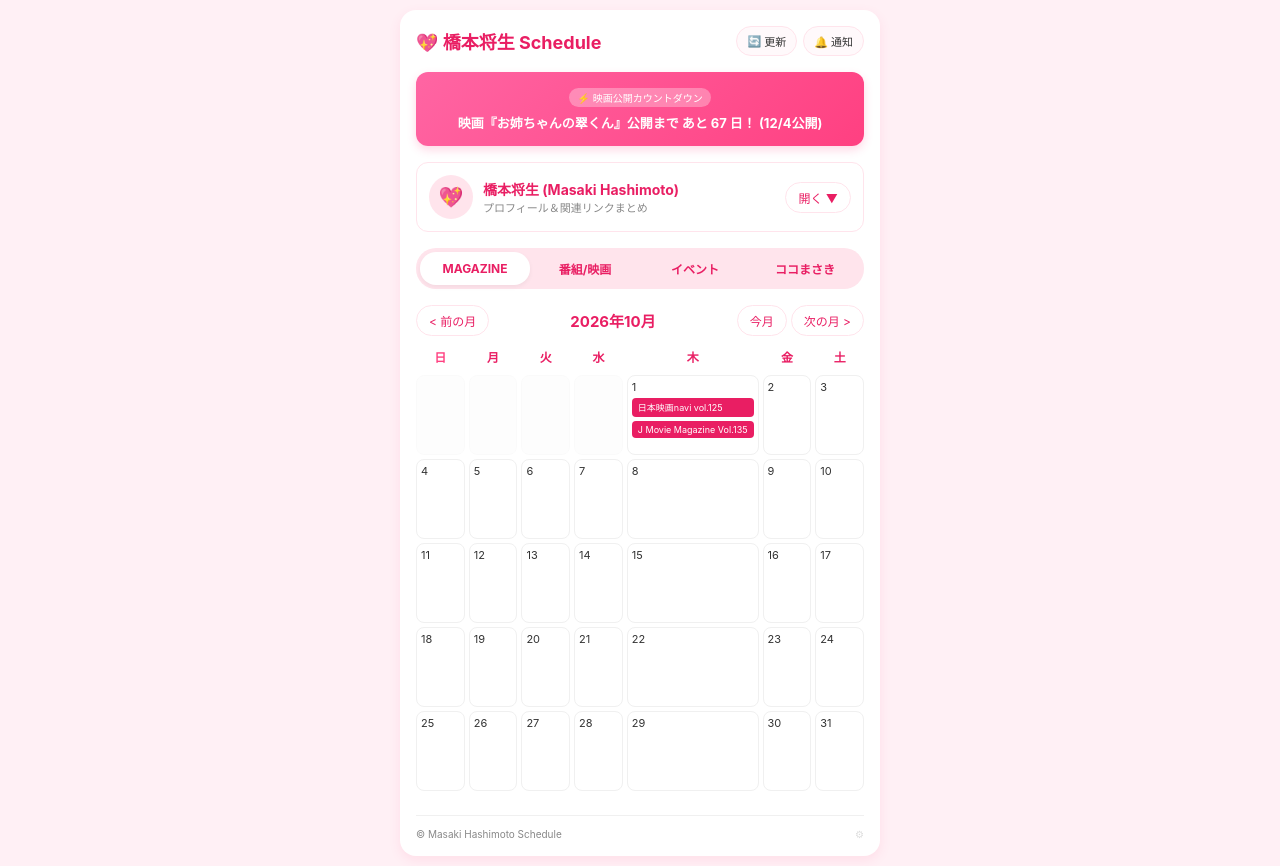
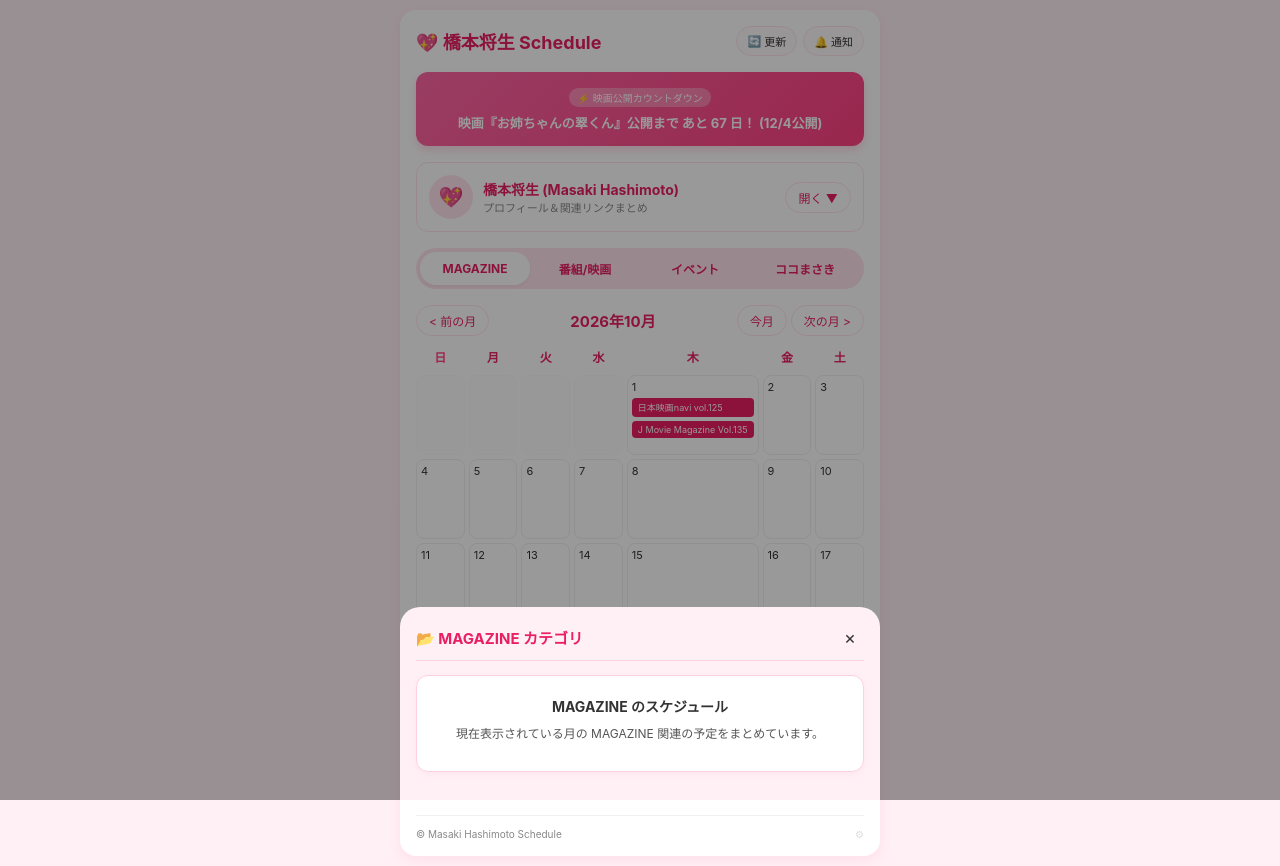
Before and after one commit to mmhl0l7/masaki.schedule, a plain HTML site: page index.html in a window 1280 px wide. Both pictures are taken after a click on the button "MAGAZINE". Drawn offline with Linux system fonts and the light colour scheme.

Commit message:
Update index.html

```diff
--- a/index.html
+++ b/index.html
@@ -94,6 +94,11 @@
             text-align: center;
             margin-bottom: 16px;
             box-shadow: 0 4px 10px rgba(255, 64, 129, 0.2);
+            cursor: pointer;
+            transition: transform 0.1s ease;
+        }
+        .countdown-banner:active {
+            transform: scale(0.98);
         }
 
         .countdown-tag {
@@ -120,6 +125,11 @@
             justify-content: space-between;
             align-items: center;
             margin-bottom: 16px;
+            cursor: pointer;
+            transition: background-color 0.1s ease;
+        }
+        .profile-card:active {
+            background-color: var(--pale-pink);
         }
 
         .profile-info {
@@ -157,7 +167,7 @@
             padding: 6px 12px;
             border-radius: 20px;
             font-size: 12px;
-            cursor: pointer;
+            pointer-events: none; /* カード全体のクリックに任せる */
         }
 
         /* ナビゲーションタブ */
@@ -180,6 +190,7 @@
             cursor: pointer;
             background: transparent;
             border: none;
+            transition: background-color 0.2s;
         }
 
         .nav-tab.active {
@@ -203,6 +214,9 @@
             border-radius: 16px;
             font-size: 12px;
             cursor: pointer;
+        }
+        .cal-btn:active {
+            background-color: var(--light-pink);
         }
 
         .current-month {
@@ -465,16 +479,18 @@
                 <button class="action-btn" id="refreshBtn" onclick="manualReload()" title="最新情報を読み込む">
                     <span id="refreshIcon">🔄</span> 更新
                 </button>
-                <button class="action-btn">🔔 通知</button>
+                <button class="action-btn" onclick="alert('現在、新しい通知はありません💌')">🔔 通知</button>
             </div>
         </div>
 
-        <div class="countdown-banner">
+        <!-- カウントダウンバナー（タップ可能に修正） -->
+        <div class="countdown-banner" onclick="showCountdownDetail()">
             <div class="countdown-tag">⚡ 映画公開カウントダウン</div>
             <div class="countdown-text">映画『お姉ちゃんの翠くん』公開まで あと 67 日！ (12/4公開)</div>
         </div>
 
-        <div class="profile-card">
+        <!-- プロフィールカード（タップ可能に修正） -->
+        <div class="profile-card" onclick="toggleProfile()">
             <div class="profile-info">
                 <div class="profile-avatar">💖</div>
                 <div>
@@ -482,14 +498,15 @@
                     <div class="profile-sub">プロフィール＆関連リンクまとめ</div>
                 </div>
             </div>
-            <button class="profile-toggle">開く ▼</button>
+            <button class="profile-toggle" id="profileToggleBtn">開く ▼</button>
         </div>
 
-        <div class="nav-tabs">
-            <button class="nav-tab active">MAGAZINE</button>
-            <button class="nav-tab">番組/映画</button>
-            <button class="nav-tab">イベント</button>
-            <button class="nav-tab">ココまさき</button>
+        <!-- ナビゲーションタブ（切り替え可能に修正） -->
+        <div class="nav-tabs" id="navTabs">
+            <button class="nav-tab active" onclick="switchTab(this, 'MAGAZINE')">MAGAZINE</button>
+            <button class="nav-tab" onclick="switchTab(this, '番組/映画')">番組/映画</button>
+            <button class="nav-tab" onclick="switchTab(this, 'イベント')">イベント</button>
+            <button class="nav-tab" onclick="switchTab(this, 'ココまさき')">ココまさき</button>
         </div>
 
         <!-- 管理者専用パネル -->
@@ -508,11 +525,11 @@
         </div>
 
         <div class="calendar-header">
-            <button class="cal-btn">&lt; 前の月</button>
+            <button class="cal-btn" onclick="alert('前の月のデータはありません')">&lt; 前の月</button>
             <div class="current-month">2026年10月</div>
             <div style="display: flex; gap: 4px;">
-                <button class="cal-btn">今月</button>
-                <button class="cal-btn">次の月 &gt;</button>
+                <button class="cal-btn" onclick="alert('今月を表示しています')">今月</button>
+                <button class="cal-btn" onclick="alert('次の月のデータはまだありません')">次の月 &gt;</button>
             </div>
         </div>
 
@@ -562,9 +579,74 @@
             }, 500);
         }
 
+        // カウントダウンバナーをタップしたときの処理
+        function showCountdownDetail() {
+            const overlay = document.getElementById("modalOverlay");
+            document.getElementById("modalDateTitle").innerText = "⚡ 映画公開情報";
+            document.getElementById("modalBody").innerHTML = `
+                <div class="detail-card">
+                    <div class="detail-category">映画情報</div>
+                    <div class="detail-title">『お姉ちゃんの翠くん』</div>
+                    <div class="detail-desc">公開日: 2026年12月4日(金)\n出演: 橋本将生 ほか\n\n公開まであと67日！お楽しみに✨</div>
+                    <span class="detail-tag">特報</span>
+                </div>
+            `;
+            overlay.classList.add("show");
+        }
+
+        // プロフィールカードをタップしたときの処理（開閉）
+        let profileOpen = false;
+        function toggleProfile() {
+            profileOpen = !profileOpen;
+            const btn = document.getElementById("profileToggleBtn");
+            const overlay = document.getElementById("modalOverlay");
+
+            if (profileOpen) {
+                btn.innerText = "閉じる ▲";
+                document.getElementById("modalDateTitle").innerText = "💖 プロフィール＆リンク";
+                document.getElementById("modalBody").innerHTML = `
+                    <div class="detail-card">
+                        <div class="detail-category">プロフィール</div>
+                        <div class="detail-title">橋本将生 (Masaki Hashimoto)</div>
+                        <div class="detail-desc">俳優として活躍中。映画「お姉ちゃんの翠くん」などに出演。</div>
+                        <span class="detail-tag">Official</span>
+                    </div>
+                    <div class="detail-card">
+                        <div class="detail-category">関連リンク</div>
+                        <div class="detail-title">公式SNS・公式サイト</div>
+                        <div class="detail-desc">最新情報は各公式SNSをチェック！</div>
+                        <span class="detail-tag">SNS</span>
+                    </div>
+                `;
+                overlay.classList.add("show");
+            } else {
+                btn.innerText = "開く ▼";
+                overlay.classList.remove("show");
+            }
+        }
+
+        // タブを切り替えたときの処理
+        function switchTab(element, tabName) {
+            const tabs = document.querySelectorAll(".nav-tab");
+            tabs.forEach(t => t.classList.remove("active"));
+            element.classList.add("active");
+
+            // タブに応じた簡易ポップアップ表示
+            const overlay = document.getElementById("modalOverlay");
+            document.getElementById("modalDateTitle").innerText = `📂 ${tabName} カテゴリ`;
+            document.getElementById("modalBody").innerHTML = `
+                <div class="detail-card" style="text-align: center; padding: 20px;">
+                    <div class="detail-title">${tabName} のスケジュール</div>
+                    <div class="detail-desc" style="margin-top: 8px;">現在表示されている月の ${tabName} 関連の予定をまとめています。</div>
+                </div>
+            `;
+            overlay.classList.add("show");
+        }
+
         function renderCalendar() {
             const grid = document.getElementById("calendarGrid");
-            const weekdaysHTML = `
+
+            let gridHTML = `
                 <div class="weekdays" style="color: #ff4081;">日</div>
                 <div class="weekdays">月</div>
                 <div class="weekdays">火</div>
@@ -573,11 +655,9 @@
                 <div class="weekdays">金</div>
                 <div class="weekdays">土</div>
             `;
-            grid.innerHTML = weekdaysHTML;
 
-            // 2026年10月1日は木曜日（空白4マス）
             for (let i = 0; i < 4; i++) {
-                grid.innerHTML += `<div class="day-cell" style="opacity: 0.3; background-color: #fafafa; pointer-events: none;"></div>`;
+                gridHTML += `<div class="day-cell" style="opacity: 0.3; background-color: #fafafa; pointer-events: none;"></div>`;
             }
 
             for (let day = 1; day <= 31; day++) {
@@ -588,16 +668,17 @@
                     });
                 }
 
-                grid.innerHTML += `
+                gridHTML += `
                     <div class="day-cell" data-day="${day}">
                         <span class="day-number">${day}</span>
                         ${eventHtml}
                     </div>
                 `;
             }
+
+            grid.innerHTML = gridHTML;
         }
 
-        // カレンダーグリッド全体にクリック/タップイベントを設定（確実な反応のため）
         document.getElementById("calendarGrid").addEventListener("click", function(e) {
             const cell = e.target.closest(".day-cell");
             if (cell && cell.dataset.day) {
@@ -637,11 +718,15 @@
         function closeModal(e) {
             if (e.target.id === "modalOverlay") {
                 document.getElementById("modalOverlay").classList.remove("show");
+                profileOpen = false;
+                document.getElementById("profileToggleBtn").innerText = "開く ▼";
             }
         }
 
         function closeModalDirect() {
             document.getElementById("modalOverlay").classList.remove("show");
+            profileOpen = false;
+            document.getElementById("profileToggleBtn").innerText = "開く ▼";
         }
 
         function tryAdminLogin() {
@@ -681,7 +766,7 @@
             const day = document.getElementById("eventDay").value;
             const category = document.getElementById("eventCategory").value;
             const title = document.getElementById("eventTitle").value;
-            const desc = document.getElementById("eventDesc5")?.value || document.getElementById("eventDesc").value;
+            const desc = document.getElementById("eventDesc").value;
 
             if (!day || !title) {
                 alert("日付とタイトルは必須です。");
```
